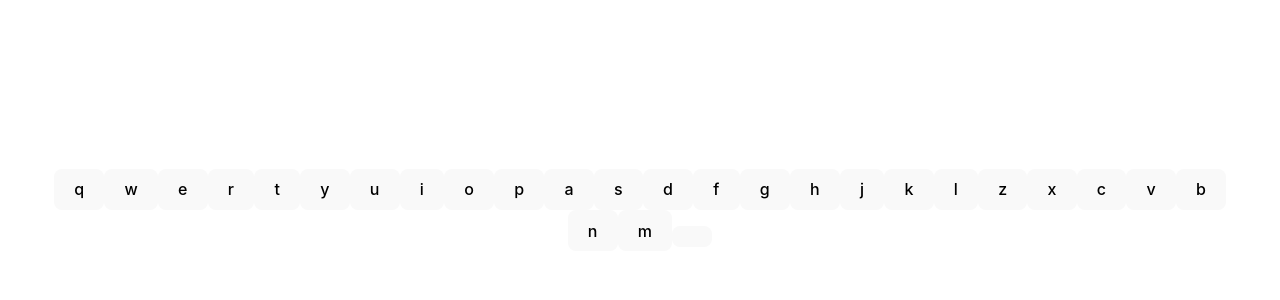
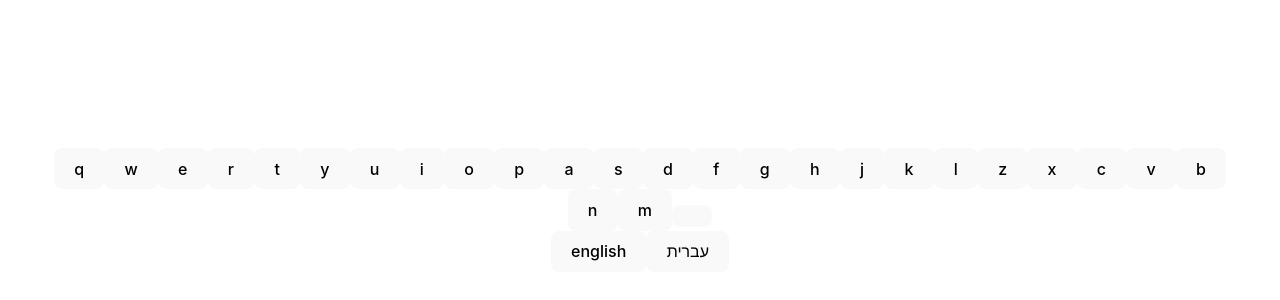
Before and after one commit to brachalevi/keyboard, a React (Vite) app in the folder keyboard/: page / in a window 1280 px wide. Shown: the part 190-490 px from the top of the page. Built offline with nearby package versions, Linux system fonts and the light colour scheme.

Commit message:
langauges

```diff
--- a/keyboard/src/App.jsx
+++ b/keyboard/src/App.jsx
@@ -2,6 +2,7 @@ import { useState } from "react";
 
 import "./App.css";
 import Keyboard from "./components/Keyboard.jsx";
+import Language from "./components/Language.jsx";
 
 function App() {
   const [text, setText] = useState([]);
@@ -63,12 +64,21 @@ function App() {
     "צ",
     "ת",
     "ץ",
+    " ",
   ];
+
   const [language, setLanguage] = useState(english);
+  function handleLanguage(selectedLanguage) {
+    setLanguage(selectedLanguage);
+  }
 
   return (
     <>
       <Keyboard onClick={setText} text={text} language={language} />
+      <Language
+        onLanguageChange={handleLanguage}
+        languages={{ english, hebrew }}
+      />
     </>
   );
 }
--- /dev/null
+++ b/keyboard/src/components/Language.jsx
@@ -0,0 +1,14 @@
+function Language(props) {
+  const { english, hebrew } = props.languages;
+  function handleLanguage(selectedLanguage) {
+    props.onLanguageChange(selectedLanguage);
+  }
+  return (
+    <>
+      <button onClick={() => handleLanguage(english)}>english</button>
+      <button onClick={() => handleLanguage(hebrew)}>עברית </button>
+    </>
+  );
+}
+
+export default Language;
--- a/keyboard/src/components/Letter.jsx
+++ b/keyboard/src/components/Letter.jsx
@@ -1,6 +1,6 @@
 function Letter(props) {
   function handleClick(letter) {
-    props.onClick((prev, letter) => [...prev, props.letter]);
+    props.onClick((prev, letter) => [...prev, { value: props.letter }]);
     console.log("text: ", props.text);
   }
   return (
```
